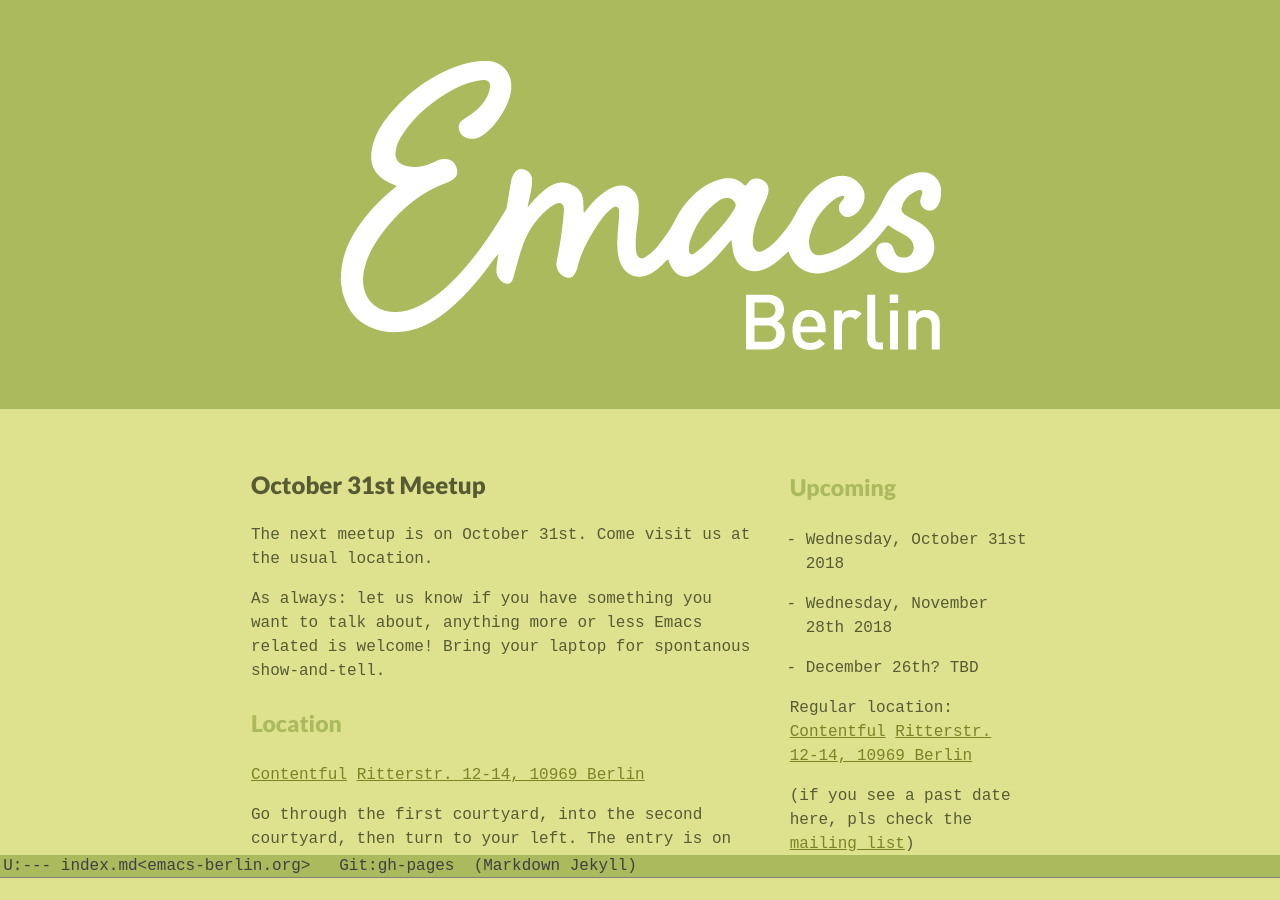
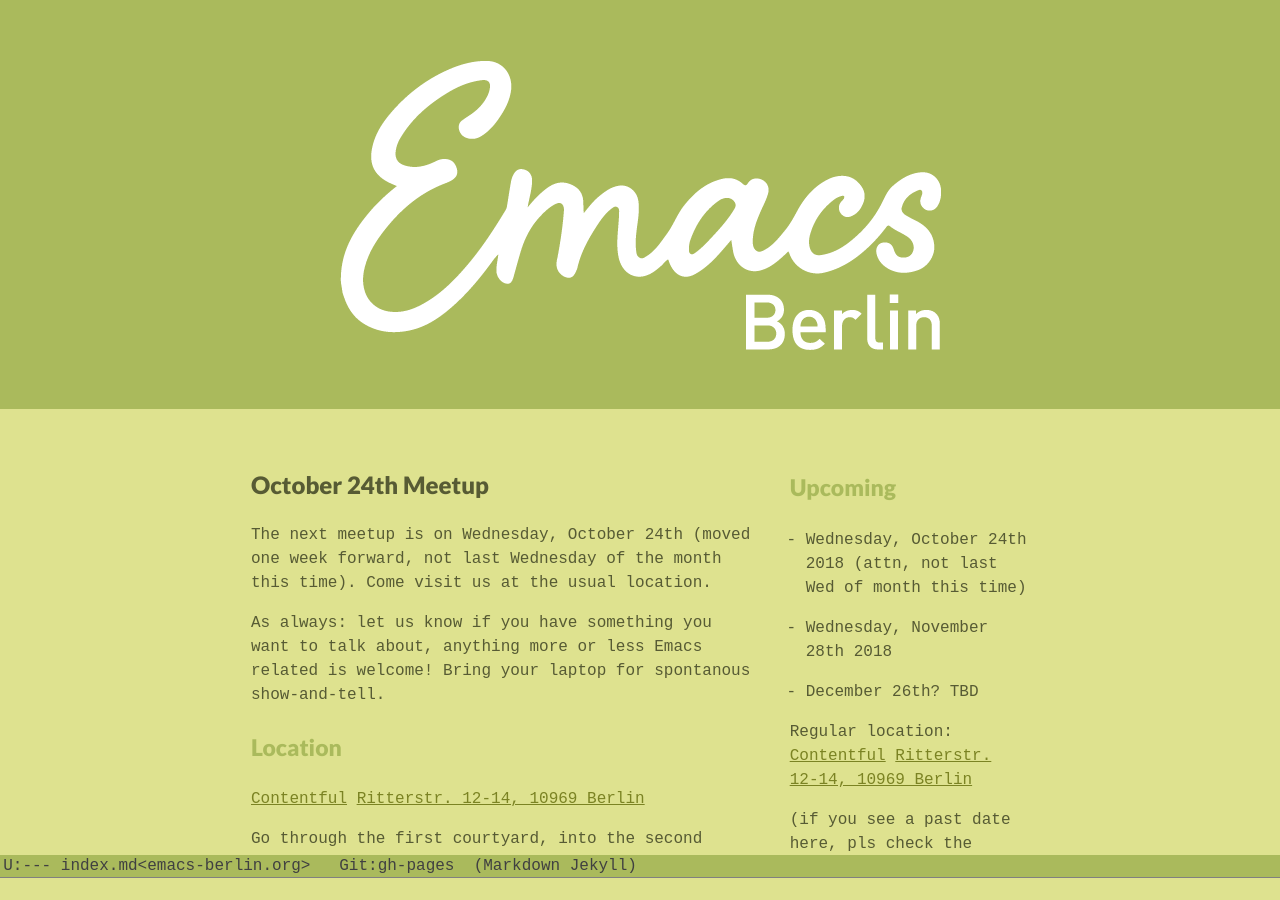
Before and after one commit to emacs-berlin/emacs-berlin.org, a Jekyll site: the page built from index.md, in a window 1280 px wide and 900 px high. Built offline with Jekyll 4.4.1, drawn with Linux system fonts in a browser that asks for light colours.

Commit message:
Move October meetup one month forward

```diff
--- a/index.md
+++ b/index.md
@@ -13,9 +13,10 @@ layout: default
 
 <section id="below-fold"><div class="row"><div class="medium-8 columns">
 
-#  October 31st Meetup
+#  October 24th Meetup
 
-The next meetup is on October 31st. Come visit us at the usual
+The next meetup is on Wednesday, October 24th (moved one week forward,
+not last Wednesday of the month this time). Come visit us at the usual
 location.
 
 As always: let us know if you have something you want to talk about,
@@ -66,7 +67,7 @@ Non-public contact via email: [organizers email][contact]
 <div class="medium-4 columns">
 ### Upcoming
 
-* Wednesday, October 31st 2018
+* Wednesday, October 24th 2018 (attn, not last Wed of month this time)
 
 * Wednesday, November 28th 2018
 
```
